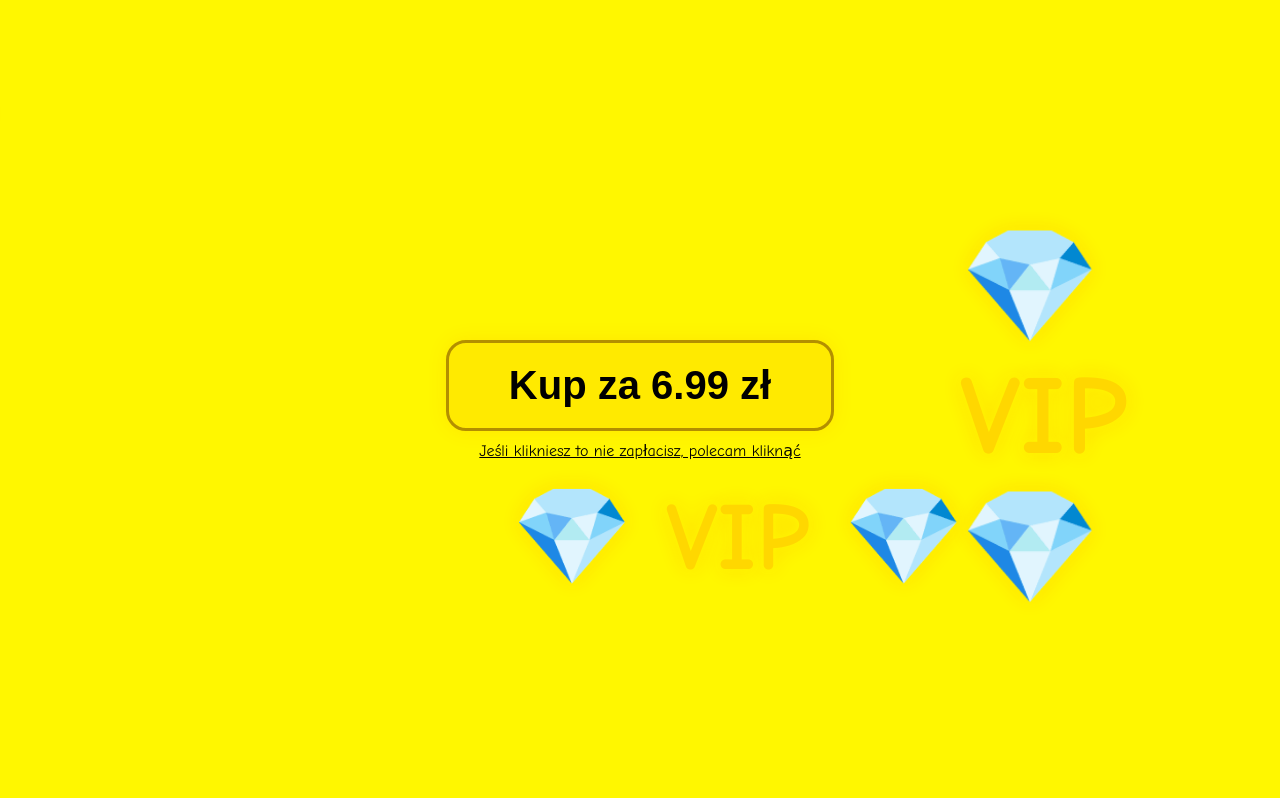
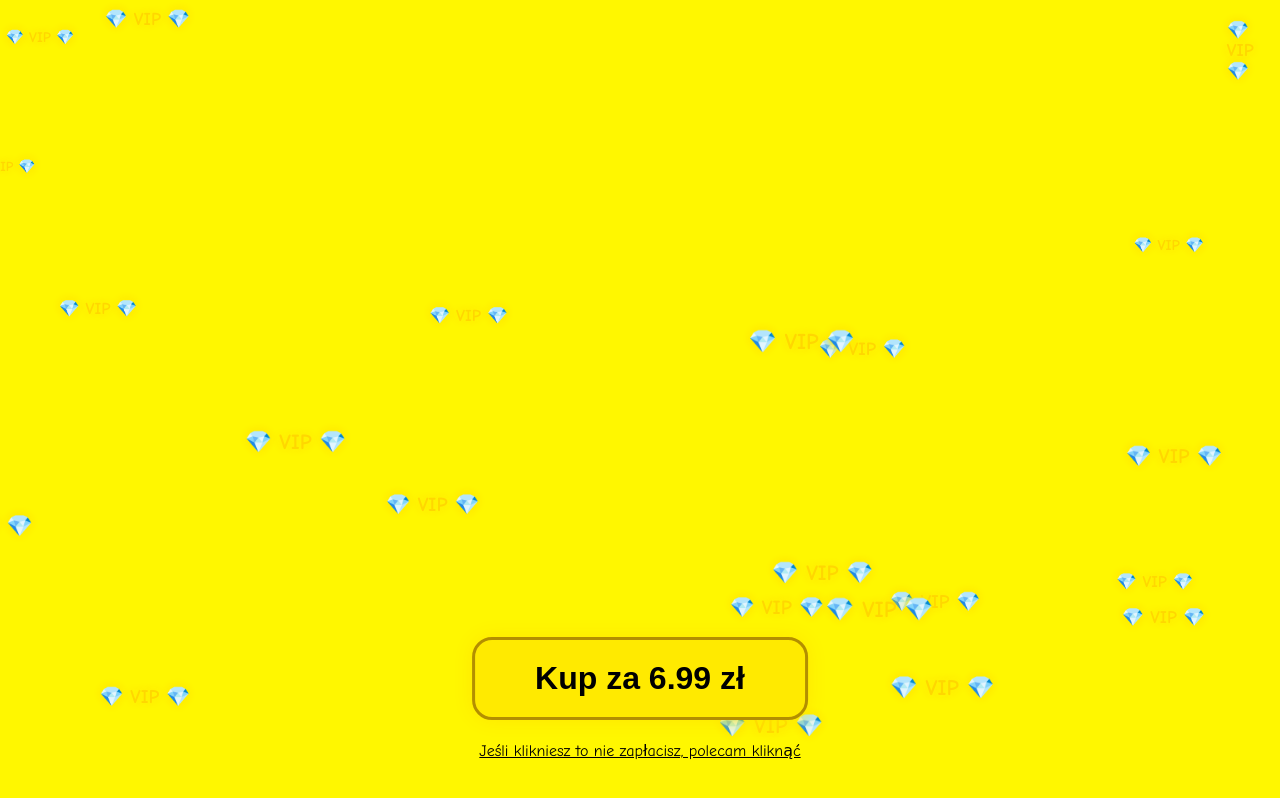
Before and after one commit to Kaajzerka/NieVIP, a plain HTML site: page index.html in a window 1280 px wide. Drawn offline with Linux system fonts and the light colour scheme.

Commit message:
Update index.html

```diff
--- a/index.html
+++ b/index.html
@@ -8,56 +8,57 @@
     margin:0; padding:0; height:100%;
     overflow: hidden;
     font-family: 'Comic Sans MS', cursive, sans-serif;
-  }
-  body {
     background-color: yellow;
     animation: blinkYellow 1s infinite alternate;
-    display: flex;
-    flex-direction: column;
-    justify-content: center;
-    align-items: center;
     position: relative;
   }
   @keyframes blinkYellow {
     0% {background-color: #ffff00;}
     100% {background-color: #fff700;}
   }
+
   .vip-text {
     position: absolute;
-    font-size: 6rem;
+    font-size: 1.2rem;
     font-weight: bold;
     color: gold;
-    text-shadow: 0 0 10px #fff700, 0 0 20px #ffd700;
+    text-shadow: 0 0 5px #fff700, 0 0 10px #ffd700;
     user-select: none;
     pointer-events: none;
     animation: flyVip 8s linear infinite;
   }
   @keyframes flyVip {
-    0% {left: -30%; top: 10%;}
-    25% {left: 110%; top: 20%;}
-    50% {left: -30%; top: 50%;}
-    75% {left: 110%; top: 70%;}
-    100% {left: -30%; top: 10%;}
+    0% {left: -10%;}
+    100% {left: 110%;}
   }
+
   #buyBtn {
+    position: fixed;
+    bottom: 80px;
+    left: 50%;
+    transform: translateX(-50%);
     background: #ffea00;
     border: 3px solid #b38f00;
     padding: 20px 60px;
-    font-size: 2.5rem;
+    font-size: 2rem;
     font-weight: bold;
     border-radius: 20px;
     cursor: pointer;
     box-shadow: 0 0 20px #ffe600;
     z-index: 10;
-    margin-bottom: 10px;
     user-select: none;
   }
   #miniText {
+    position: fixed;
+    bottom: 40px;
+    left: 50%;
+    transform: translateX(-50%);
     color: black;
     font-size: 1rem;
     cursor: pointer;
     user-select: none;
     text-decoration: underline;
+    z-index: 10;
   }
   #miniText:hover {
     color: red;
@@ -66,9 +67,19 @@
 </head>
 <body>
 
-<div class="vip-text">💎 VIP 💎</div>
-<div class="vip-text" style="animation-delay: 2.5s; font-size: 7rem;">💎 VIP 💎</div>
-<div class="vip-text" style="animation-delay: 5s; font-size: 5rem;">💎 VIP 💎</div>
+<script>
+  // Tworzymy 30 latających napisów
+  for(let i=0; i<30; i++) {
+    const vip = document.createElement('div');
+    vip.classList.add('vip-text');
+    vip.textContent = '💎 VIP 💎';
+    vip.style.top = Math.random() * 90 + 'vh'; // losowa wysokość
+    vip.style.animationDuration = (5 + Math.random() * 5) + 's'; // różna prędkość
+    vip.style.animationDelay = (Math.random() * -8) + 's'; // losowe opóźnienie
+    vip.style.fontSize = (0.8 + Math.random()*0.7) + 'rem'; // różny rozmiar
+    document.body.appendChild(vip);
+  }
+</script>
 
 <button id="buyBtn">Kup za 6.99 zł</button>
 <div id="miniText">Jeśli klikniesz to nie zapłacisz, polecam kliknąć</div>
```
